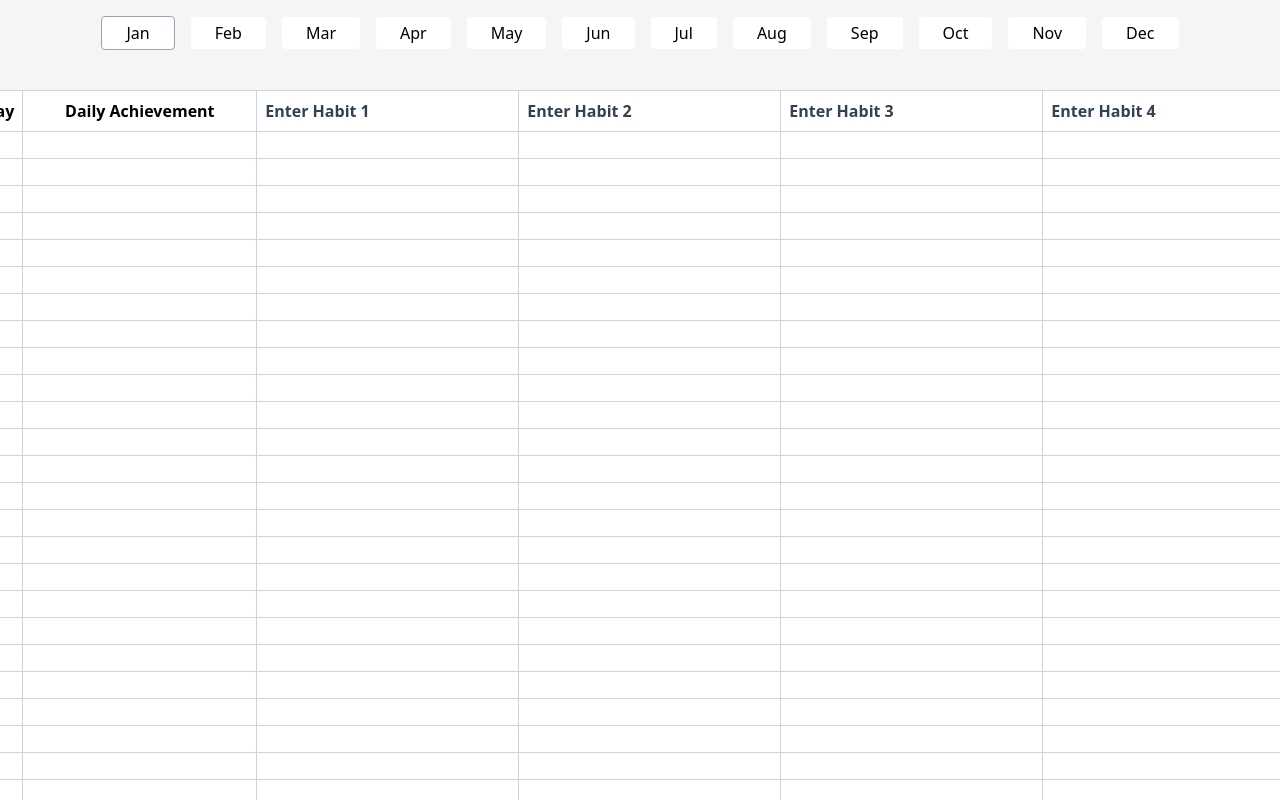
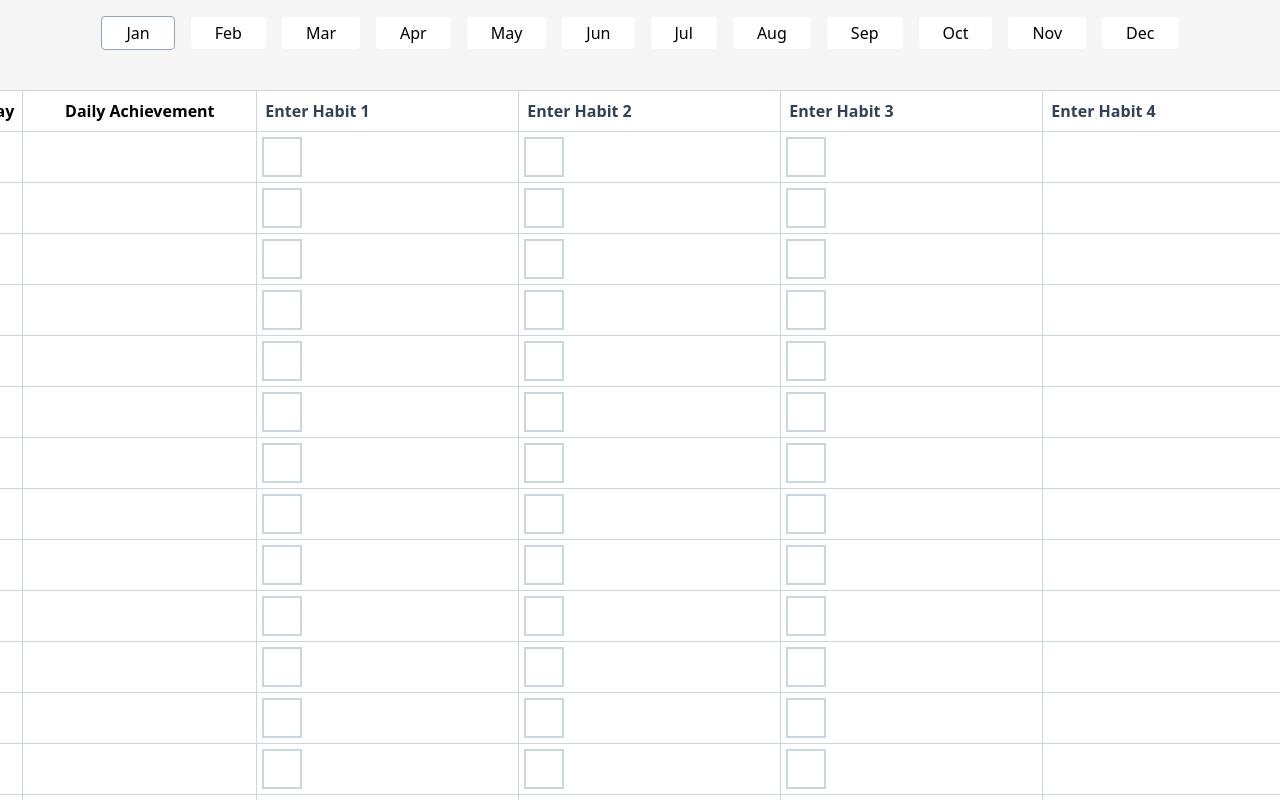
Before and after one commit to brandonscott4/daily-tracker, a React (Vite) app in the folder frontend/: page / in a window 1280 px wide. Shown: the top 800 px of the page. Built offline with nearby package versions, Linux system fonts and the light colour scheme.

Commit message:
added buttons to toggle state of habits

```diff
--- /dev/null
+++ b/frontend/src/components/HabitButton.jsx
@@ -0,0 +1,23 @@
+const HabitButton = ({ habitValue, handleHabitInputChange }) => {
+  const getHabitStateIcon = () => {
+    switch (habitValue) {
+      case "completed":
+        return "✔️";
+      case "failed":
+        return "❌";
+      default:
+        return "";
+    }
+  };
+
+  return (
+    <button
+      className="bg-white border-2 m-1 border-slate-300 w-10 h-10"
+      onClick={handleHabitInputChange}
+    >
+      {getHabitStateIcon()}
+    </button>
+  );
+};
+
+export default HabitButton;
--- a/frontend/src/components/Tracker.jsx
+++ b/frontend/src/components/Tracker.jsx
@@ -1,5 +1,6 @@
 import { useEffect, useState } from "react";
 import checkAndInitialiseMonthsData from "../utils/dataPopulate";
+import HabitButton from "./HabitButton";
 
 const Tracker = ({ activeMonth }) => {
   const [days, setDays] = useState([]);
@@ -7,7 +8,7 @@ const Tracker = ({ activeMonth }) => {
     habit1: "",
     habit2: "",
     habit3: "",
-    habit4: "",
+    numericalHabit: "",
   });
 
   useEffect(() => {
@@ -27,18 +28,32 @@ const Tracker = ({ activeMonth }) => {
     retrieveMonthData();
   }, [activeMonth]);
 
-  const handleDayInputChange = (e, dayIndex, field) => {
-    const newDayData = [...days];
-    newDayData[dayIndex][field] = e.target.value;
-    setDays(newDayData);
-
-    updateLocalStorage();
-  };
-
   const handleTitleInputChange = (e, property) => {
     const newTitleData = { ...habitTitles };
     newTitleData[property] = e.target.value;
     setHabitTitles(newTitleData);
+  };
+
+  const handleHabitInputChange = (e, dayIndex, property) => {
+    const newDayData = [...days];
+    newDayData[dayIndex][property] = e.target.value;
+    setDays(newDayData);
+  };
+
+  const handleHabitToggleChange = (dayIndex, property) => {
+    const newDayData = [...days];
+    const habitState = newDayData[dayIndex][property];
+    let newHabitState;
+
+    if (habitState === "empty") {
+      newHabitState = "completed";
+    } else if (habitState === "completed") {
+      newHabitState = "failed";
+    } else {
+      newHabitState = "empty";
+    }
+    newDayData[dayIndex][property] = newHabitState;
+    setDays(newDayData);
   };
 
   const updateLocalStorage = () => {
@@ -51,13 +66,14 @@ const Tracker = ({ activeMonth }) => {
 
   return (
     <div className="p-5 mt-5 flex flex-col justify-center items-center">
-      <table className="table-fixed border-collapse border border-slate-400 bg-white">
+      <table className="table-auto border-collapse border border-slate-400 bg-white">
         <thead>
           <tr>
             <th className="border border-slate-300 p-2 text-center">Day</th>
             <th className="border border-slate-300 p-2">Daily Achievement</th>
             <th className="border border-slate-300 p-2 text-slate-700">
               <input
+                className="outline-none"
                 type="text"
                 value={habitTitles.habit1}
                 onChange={(e) => handleTitleInputChange(e, "habit1")}
@@ -65,6 +81,7 @@ const Tracker = ({ activeMonth }) => {
             </th>
             <th className="border border-slate-300 p-2 text-slate-700">
               <input
+                className="outline-none"
                 type="text"
                 value={habitTitles.habit2}
                 onChange={(e) => handleTitleInputChange(e, "habit2")}
@@ -72,6 +89,7 @@ const Tracker = ({ activeMonth }) => {
             </th>
             <th className="border border-slate-300 p-2 text-slate-700">
               <input
+                className="outline-none"
                 type="text"
                 value={habitTitles.habit3}
                 onChange={(e) => handleTitleInputChange(e, "habit3")}
@@ -79,9 +97,10 @@ const Tracker = ({ activeMonth }) => {
             </th>
             <th className="border border-slate-300 p-2 text-slate-700">
               <input
+                className="outline-none"
                 type="text"
-                value={habitTitles.habit4}
-                onChange={(e) => handleTitleInputChange(e, "habit4")}
+                value={habitTitles.numericalHabit}
+                onChange={(e) => handleTitleInputChange(e, "numericalHabit")}
               />
             </th>
           </tr>
@@ -89,43 +108,48 @@ const Tracker = ({ activeMonth }) => {
         <tbody>
           {days.map((day, index) => (
             <tr key={index}>
-              <td className="border border-slate-300 h-6">{index + 1}</td>
-              <td className="border border-slate-300 h-6">
+              <td className="border border-slate-300">{index + 1}</td>
+              <td className="border border-slate-300">
                 <input
+                  className="outline-none"
                   type="text"
                   value={day.achievement}
                   onChange={(e) =>
-                    handleDayInputChange(e, index, "achievement")
+                    handleHabitInputChange(e, index, "achievement")
                   }
                 />
               </td>
-              <td className="border border-slate-300 h-6">
-                <input
-                  type="text"
-                  value={day.habit1}
-                  onChange={(e) => handleDayInputChange(e, index, "habit1")}
+              <td className="border border-slate-300">
+                <HabitButton
+                  habitValue={day.habit1}
+                  handleHabitInputChange={() =>
+                    handleHabitToggleChange(index, "habit1")
+                  }
                 />
               </td>
-              <td className="border border-slate-300 h-6">
-                <input
-                  type="text"
-                  value={day.habit2}
-                  onChange={(e) => handleDayInputChange(e, index, "habit2")}
+              <td className="border border-slate-300">
+                <HabitButton
+                  habitValue={day.habit2}
+                  handleHabitInputChange={() =>
+                    handleHabitToggleChange(index, "habit2")
+                  }
                 />
               </td>
-              <td className="border border-slate-300 h-6">
-                <input
-                  type="text"
-                  value={day.habit3}
-                  onChange={(e) => handleDayInputChange(e, index, "habit3")}
+              <td className="border border-slate-300">
+                <HabitButton
+                  habitValue={day.habit3}
+                  handleHabitInputChange={() =>
+                    handleHabitToggleChange(index, "habit3")
+                  }
                 />
               </td>
-              <td className="border border-slate-300 h-6 w-2">
+              <td className="border border-slate-300">
                 <input
+                  className="outline-none"
                   type="text"
                   value={day.numericalHabit}
                   onChange={(e) =>
-                    handleDayInputChange(e, index, "numericalHabit")
+                    handleHabitInputChange(e, index, "numericalHabit")
                   }
                 />
               </td>
--- a/frontend/src/utils/dataPopulate.js
+++ b/frontend/src/utils/dataPopulate.js
@@ -1,8 +1,8 @@
 const day = {
   achievement: "",
-  habit1: "",
-  habit2: "",
-  habit3: "",
+  habit1: "empty",
+  habit2: "empty",
+  habit3: "empty",
   numericalHabit: "",
 };
 
@@ -10,7 +10,7 @@ const titles = {
   habit1: "Enter Habit 1",
   habit2: "Enter Habit 2",
   habit3: "Enter Habit 3",
-  habit4: "Enter Habit 4",
+  numericalHabit: "Enter Habit 4",
 };
 
 const months = [
```
